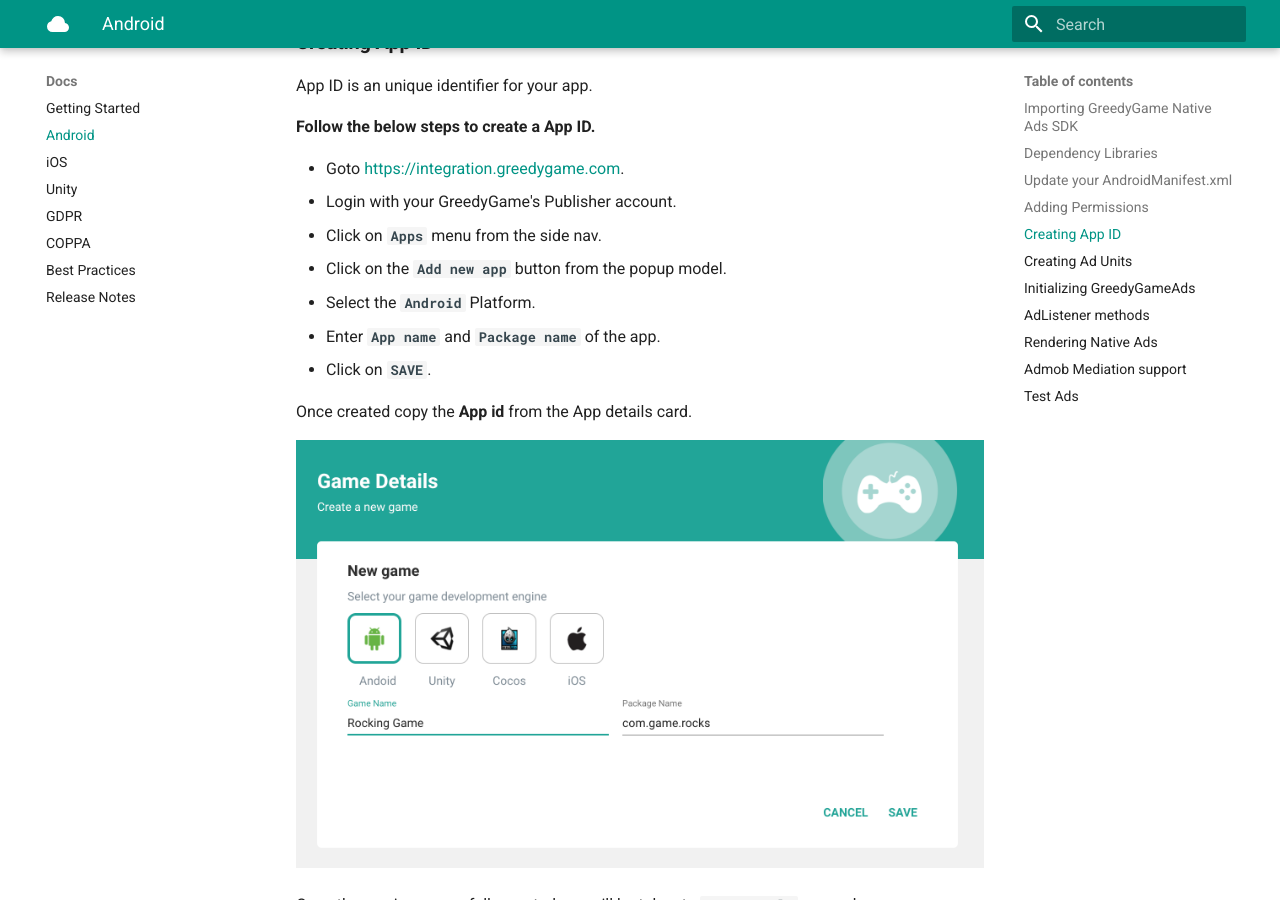
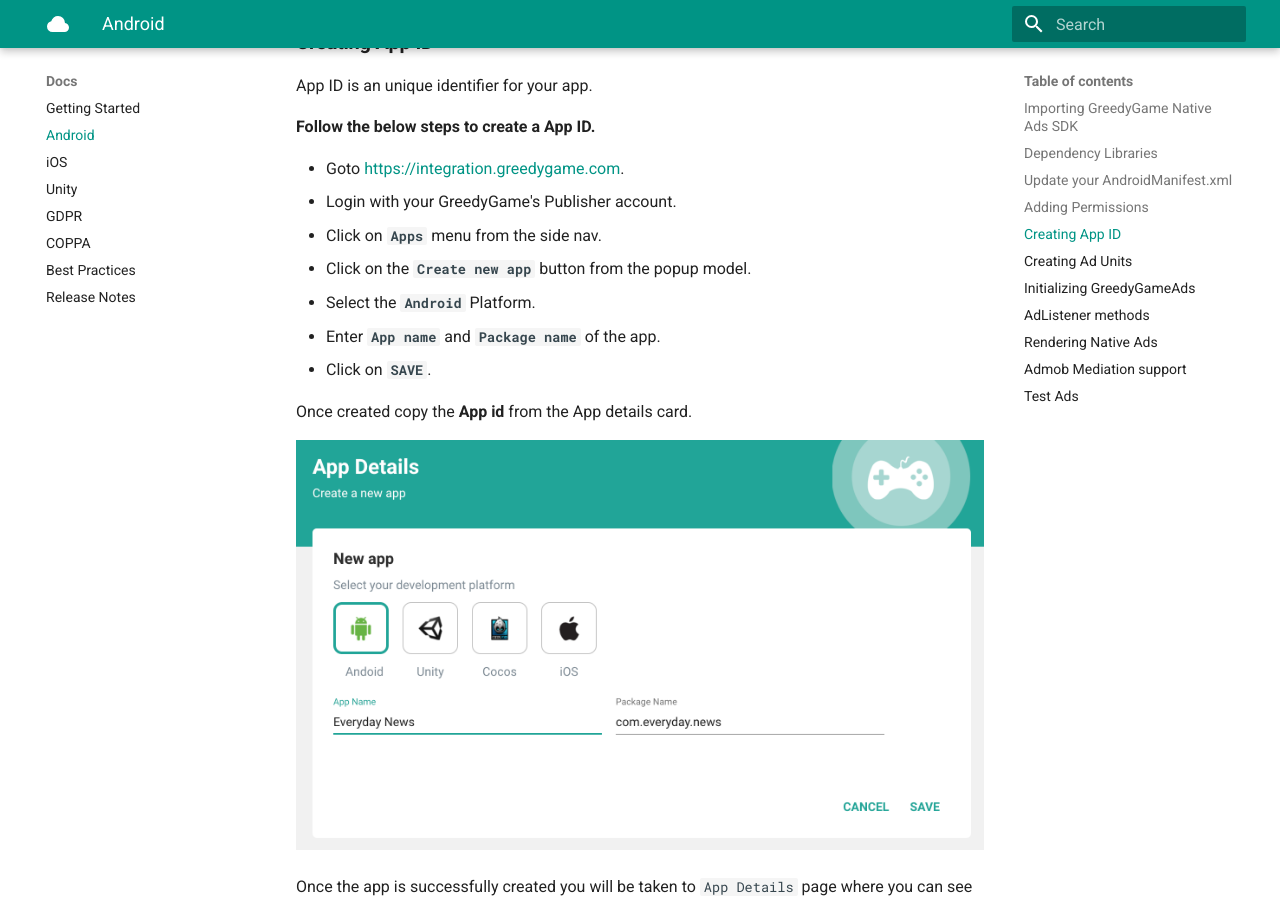
Before and after one commit to GreedyGame/greedygame-docs, an MkDocs documentation site: the page built from docs/android.md, in a window 1280 px wide and 900 px high, scrolled down 1526 px. Built offline with MkDocs 1.6.1 and Material for MkDocs 9.7.7, drawn with Linux system fonts in a browser that asks for light colours.

Commit message:
Fixed unit-image

```diff
--- a/docs/android.md
+++ b/docs/android.md
@@ -64,14 +64,14 @@
 * Goto [https://integration.greedygame.com](https://integration.greedygame.com).
 * Login with your GreedyGame's Publisher account.
 * Click on **`Apps`** menu from the side nav.
-* Click on the **`Add new app`** button from the popup model.
+* Click on the **`Create new app`** button from the popup model.
 * Select the **`Android`** Platform.
 * Enter **`App name`** and **`Package name`** of the app.
 * Click on **`SAVE`**.
 
 Once created copy the **App id** from the App details card.
 
-![Image](img/android/android-game-creation.png)
+![Image](img/android/game-creation.png)
 
 Once the app is successfully created you will be taken to `App Details` page where you can see the app related metrics like `Ad requests`, `Impression` and `Clicks`.
 
@@ -85,7 +85,7 @@
 * Click on **`Create Unit`** inside the **`Ad units in app`** Card.
 * Enter all the fields and click **`Save`**.
 
-![Image](img/unit-creation.png)
+![Image](img/android/unit-creation.png)
 
 Follow the same procedure to create multiple Ad Units inside the app.
 
```
Also changed, not shown: docs/img/android/android-game-creation.png (deleted), docs/img/android/game-creation.png (added), docs/img/android/unit-creation.png (added).
